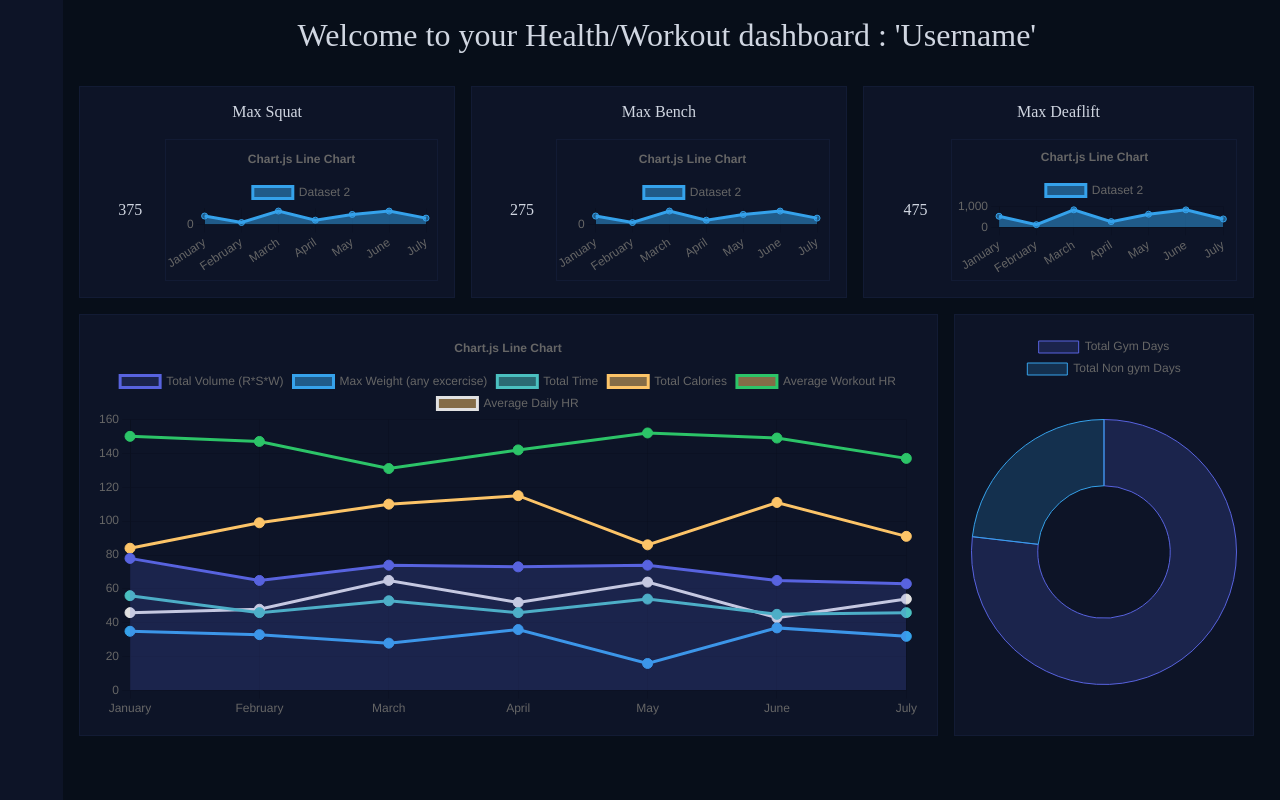
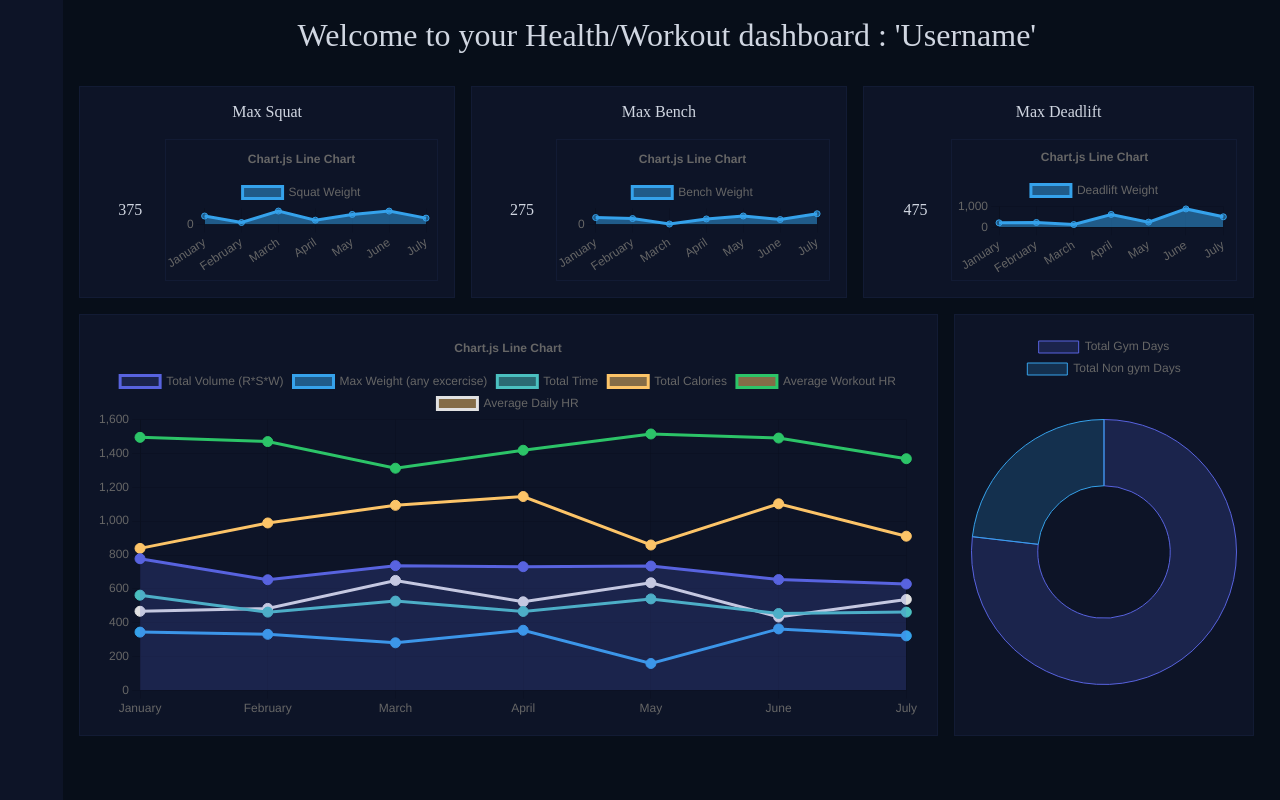
Before and after one commit to Outlain/Fitness, a React (Create React App) app: page / in a window 1280 px wide. Built offline with nearby package versions, Linux system fonts and the light colour scheme.

Commit message:
created individuality through props

```diff
--- a/src/components/Overview.js
+++ b/src/components/Overview.js
@@ -14,21 +14,21 @@ export const Overview = () => {
                     <div className="main-page-three-top centering-flex text-white ">Max Squat</div>
                     <div className="main-page-three-bottom main-page-three-master">
                         <span className='centering-flex text-white '>375</span>
-                        <span className='centering-flex text-white '><MyAreaChart /></span>
+                        <span className='centering-flex text-white '><MyAreaChart excercise={'Squat Weight'} /></span>
                     </div>
                 </div>
                 <div className="main-page-middle-top-middle">
                     <div className="main-page-three-top centering-flex text-white ">Max Bench</div>
                     <div className="main-page-three-bottom main-page-three-master">
                         <span className='centering-flex text-white '>275</span>
-                        <span className='centering-flex text-white '><MyAreaChart /></span>
+                        <span className='centering-flex text-white '><MyAreaChart excercise={'Bench Weight'}/></span>
                     </div>
                 </div>
                 <div className="main-page-middle-top-right">
-                    <div className="main-page-three-top centering-flex text-white ">Max Deaflift</div>
+                    <div className="main-page-three-top centering-flex text-white ">Max Deadlift</div>
                     <div className="main-page-three-bottom main-page-three-master">
                         <span className='centering-flex text-white '>475</span>
-                        <span className='centering-flex text-white '><MyAreaChart /></span>
+                        <span className='centering-flex text-white '><MyAreaChart excercise={'Deadlift Weight'}/></span>
                     </div>
                 </div>
                 <div className="main-page-middle-bottom-left"><MyLineChart /></div>
--- a/src/components/graphs/AreaChart.js
+++ b/src/components/graphs/AreaChart.js
@@ -25,7 +25,7 @@ ChartJS.register(
     Legend
 );
 
-export const options = {
+ const options = {
     responsive: true,
     plugins: {
         legend: {
@@ -40,19 +40,20 @@ export const options = {
 
 const labels = ['January', 'February', 'March', 'April', 'May', 'June', 'July'];
 
-export const data = {
+
+
+export default function MyAreaChart(excercise) {
+    const data = {
         labels,
         datasets: [
             {
                 fill: true,
-            label: 'Dataset 2',
+                label: excercise.excercise,
                 data: labels.map(() => faker.datatype.number({ min: 0, max: 1000 })),
                 borderColor: 'rgb(53, 162, 235)',
                 backgroundColor: 'rgba(53, 162, 235, 0.5)',
             },
         ],
     };
-
-export default function MyAreaChart() {
     return <Line options={options} data={data} />;
 }
--- a/src/components/graphs/LineGraph.js
+++ b/src/components/graphs/LineGraph.js
@@ -24,7 +24,7 @@ export const data = {
     datasets: [
         {
             label: 'Total Volume (R*S*W)',
-            data: labels.map(() => faker.datatype.number({ min: 60, max: 80 })),
+            data: labels.map(() => faker.datatype.number({ min: 600, max: 800 })),
             borderColor: 'rgba(88,99,223,1)',
             backgroundColor: 'rgba(88,99,223,0.2)',
             pointBackgroundColor: 'rgba(88,99,223,1)',
@@ -33,7 +33,7 @@ export const data = {
         },
         {
             label: 'Max Weight (any excercise)',
-            data: labels.map(() => faker.datatype.number({ min: 16, max: 45 })),
+            data: labels.map(() => faker.datatype.number({ min: 160, max: 450 })),
             borderColor: '#36a2eb',
             backgroundColor: 'rgba(53, 162, 235, 0.5)',
             pointBackgroundColor: '#36a2eb',
@@ -41,7 +41,7 @@ export const data = {
         },
         {
             label: 'Total Time',
-            data: labels.map(() => faker.datatype.number({ min: 45, max: 60 })),
+            data: labels.map(() => faker.datatype.number({ min: 450, max: 600 })),
             borderColor: '#4bc0c0',
             backgroundColor: 'rgba(75, 192, 192, 0.5)',
             pointBackgroundColor: '#4bc0c0',
@@ -49,7 +49,7 @@ export const data = {
         },
         {
             label: 'Total Calories',
-            data: labels.map(() => faker.datatype.number({ min: 70, max: 120 })),
+            data: labels.map(() => faker.datatype.number({ min: 700, max: 1200 })),
             borderColor: '#fcc468',
             backgroundColor: 'rgba(252, 196, 104, 0.5)',
             pointBackgroundColor: '#fcc468',
@@ -57,7 +57,7 @@ export const data = {
         },
         {
             label: 'Average Workout HR',
-            data: labels.map(() => faker.datatype.number({ min: 130, max: 155 })),
+            data: labels.map(() => faker.datatype.number({ min: 1300, max: 1550 })),
             borderColor: '#2cc468',
             backgroundColor: 'rgba(252, 196, 104, 0.5)',
             pointBackgroundColor: '#2cc468',
@@ -65,7 +65,7 @@ export const data = {
         },
         {
             label: 'Average Daily HR',
-            data: labels.map(() => faker.datatype.number({ min: 43, max: 65 })),
+            data: labels.map(() => faker.datatype.number({ min: 430, max: 650 })),
             borderColor: 'rgba(225,225,225,1)',
             backgroundColor: 'rgba(252, 196, 104, 0.5)',
             pointBackgroundColor: 'rgba(225,225,225,1)',
```
Lines whose indentation alone changed are shown as unchanged.
